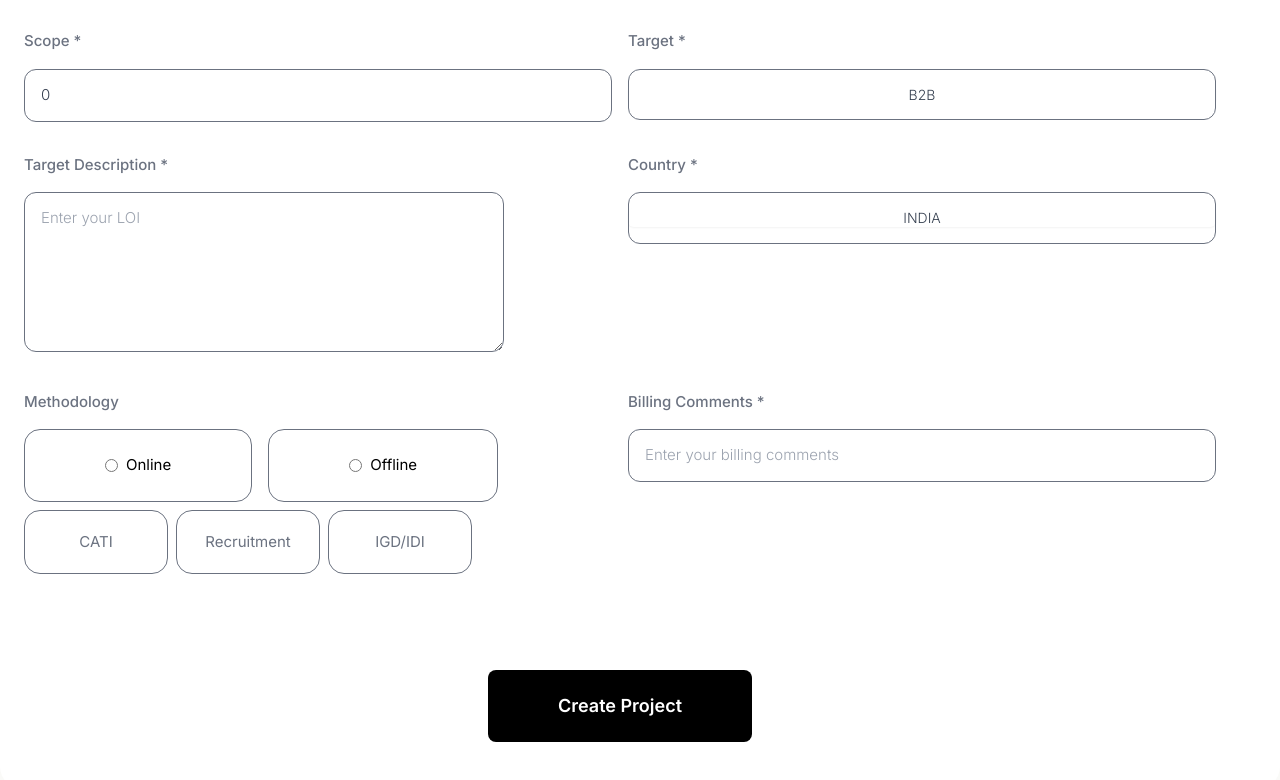
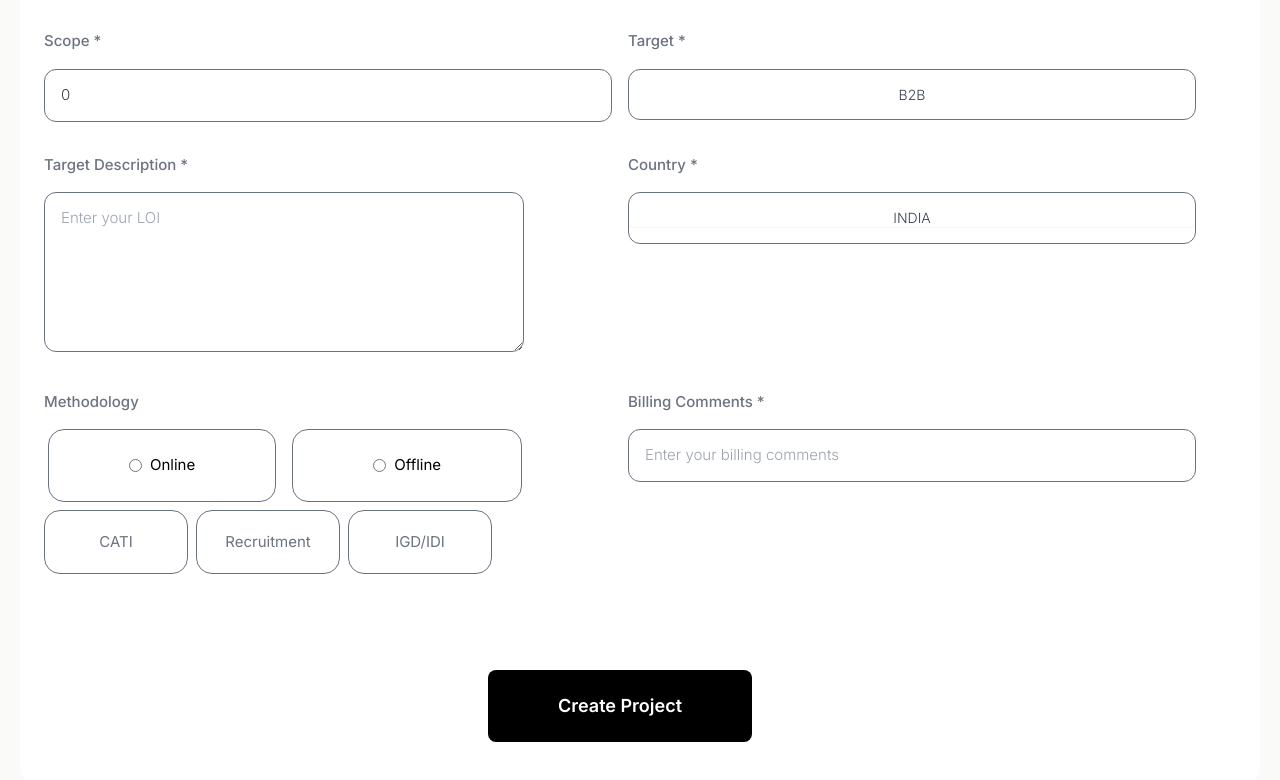
Before and after one commit to Asif-28/PMT, a Next.js app in the folder ui/: page / in a window 1280 px wide. Shown: the part 596-1376 px from the top of the page. Built offline with nearby package versions, Linux system fonts and the light colour scheme.

Commit message:
ui - fix

```diff
--- a/ui/src/app/globals.css
+++ b/ui/src/app/globals.css
@@ -8,7 +8,7 @@
   padding: 0;
 }
 .section {
-  @apply max-w-[1400px] mx-auto px-4 sm:px-4 md:px-5 lg:px-5 xl:px-0;
+  @apply max-w-[1400px] mx-auto px-4 sm:px-4 md:px-5 lg:px-5 2xl:px-0;
 }
 body {
   background-color: rgb(250, 250, 248);
--- a/ui/src/components/header/Header.tsx
+++ b/ui/src/components/header/Header.tsx
@@ -92,7 +92,7 @@ const Header: React.FC = () => {
           >
             <Image src={`/category.png`} alt="header" height={30} width={30} />
             <div
-              className="absolute -top-16 "
+              className="absolute -top-16 left-0 xl:-left-[2.6rem] 2xl:-left-[6.8rem] "
               style={{
                 transform: isOpen ? "translateX(0)" : "translateX(-100%)",
                 transition: "all 0.3s ease-out",
--- a/ui/src/components/sidebar/Project.tsx
+++ b/ui/src/components/sidebar/Project.tsx
@@ -409,7 +409,7 @@ const Form: React.FC = () => {
                 Methodology
               </label>
               <div className="mt-2">
-                <label className="inline-flex items-center border border-gray-500 px-20 py-6 rounded-2xl">
+                <label className="inline-flex items-center border border-gray-500 px-20 py-6 rounded-2xl lg:ml-1">
                   <input
                     required
                     type="radio"
@@ -421,7 +421,7 @@ const Form: React.FC = () => {
                   />
                   <span className="ml-2">Online</span>
                 </label>
-                <label className="inline-flex items-center  mt-2 sm:mt-0 sm:ml-4 border border-gray-500 px-20 py-6 rounded-2xl">
+                <label className="inline-flex items-center  mt-2 xl:mt-0 lg:ml-1 xl:ml-4 border border-gray-500 px-20 py-6 rounded-2xl">
                   <input
                     type="radio"
                     name="onlineOffline"
```
